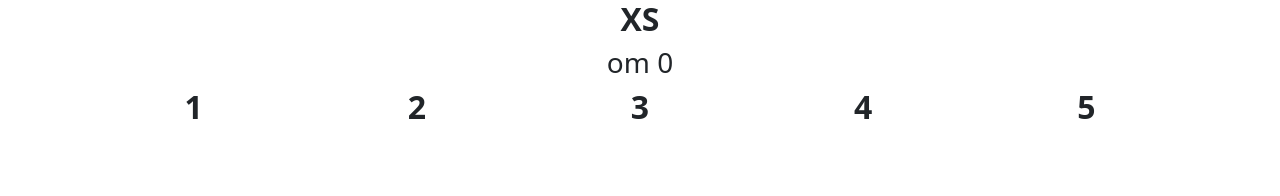
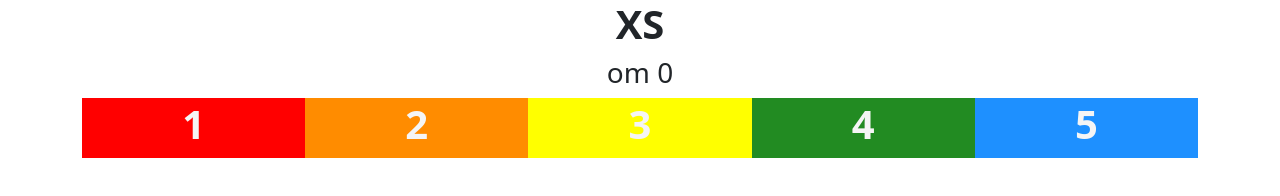
Before and after one commit to Svetulya19/HandCrafts, a plain HTML site: page src/index_bootstrap.html in a window 1280 px wide. Drawn offline with nearby package versions, Linux system fonts and the light colour scheme.

Commit message:
HW_12_Bootstrap_add_rectangle_and_color

```diff
--- a/css/style_bootstrap.css
+++ b/css/style_bootstrap.css
@@ -1,26 +1,37 @@
-.jumbotron {
-    height: 5em;
-    background-size: cover;
+/*.jumbotron {*/
+/*    height: 5em;*/
+/*    background-size: cover;*/
+/*    color: whitesmoke;*/
+
+/*}*/
+
+figure >.fw-bold {
     color: whitesmoke;
 
 }
 
-#1 {
+.rectangle {
+    padding-bottom: 2px;
+    padding-top: 2px;
+    border-radius: 0;
+    margin: 0;
+}
+.rectangle:nth-child(1) {
     background-color: red;
 }
 
-#2 {
+.rectangle:nth-child(2) {
     background-color: darkorange;
 }
 
-#3 {
+.rectangle:nth-child(3) {
     background-color: yellow;
 }
 
-#4 {
-    background-color: mediumseagreen;
+.rectangle:nth-child(4) {
+    background-color: forestgreen;
 }
 
-#5 {
+.rectangle:nth-child(5) {
     background-color: dodgerblue;
 }
--- a/src/index_bootstrap.html
+++ b/src/index_bootstrap.html
@@ -4,33 +4,33 @@
   <meta charset = "UTF-8">
 	<meta name="viewport" content="width=device-width, initial-scale=1.0">
   <meta http-equiv="X-UA-Compatible" content="ie=edge">
-	<title>HandCrafts</title>
+	<title>Blocks</title>
 	<link href="https://cdn.jsdelivr.net/npm/bootstrap@5.3.8/dist/css/bootstrap.min.css" rel="stylesheet">
 	<link rel="stylesheet" href="../css/style_bootstrap.css">
 </head>
 <body>
 <header class="container">
 	<section class="row justify-content-center align-items-sm-center">
-	<h2 class="text-center fw-bold">XS</h2>
+	<h1 class="text-center fw-bold">XS</h1>
 	<h3 class="text-center">om 0</h3>
 		</section>
 
 	<section class="container text-center">
 		<div class="row">
-			<figure class="col-12 col-sm-6 col-md-4 col-xl">
-				<h2 class="fw-bold">1</h2>
+			<figure class="rectangle col-12 col-sm-6 col-md-4 col-xl">
+				<h1 class="fw-bold">1</h1>
 			</figure>
-			<figure class="col-12 col-sm-6 col-md-4 col-xl">
-				<h2 class="fw-bold">2</h2>
+			<figure class="rectangle col-12 col-sm-6 col-md-4 col-xl">
+				<h1 class="fw-bold">2</h1>
 			</figure>
-			<figure class="col-12 col-sm-6 col-md-4 col-xl">
-				<h2 class="fw-bold">3</h2>
+			<figure class="rectangle col-12 col-sm-6 col-md-4 col-xl">
+				<h1 class="fw-bold">3</h1>
 			</figure>
-			<figure class="col-12 col-sm-6 col-md-6 col-xl">
-				<h2 class="fw-bold">4</h2>
+			<figure class="rectangle col-12 col-sm-6 col-md-6 col-xl">
+				<h1 class="fw-bold">4</h1>
 			</figure>
-			<figure class="col-12 col-md-6 col-xl">
-				<h2 class="fw-bold">5</h2>
+			<figure class="rectangle col-12 col-md-6 col-xl">
+				<h1 class="fw-bold">5</h1>
 			</figure>
 			</div>
 
```
